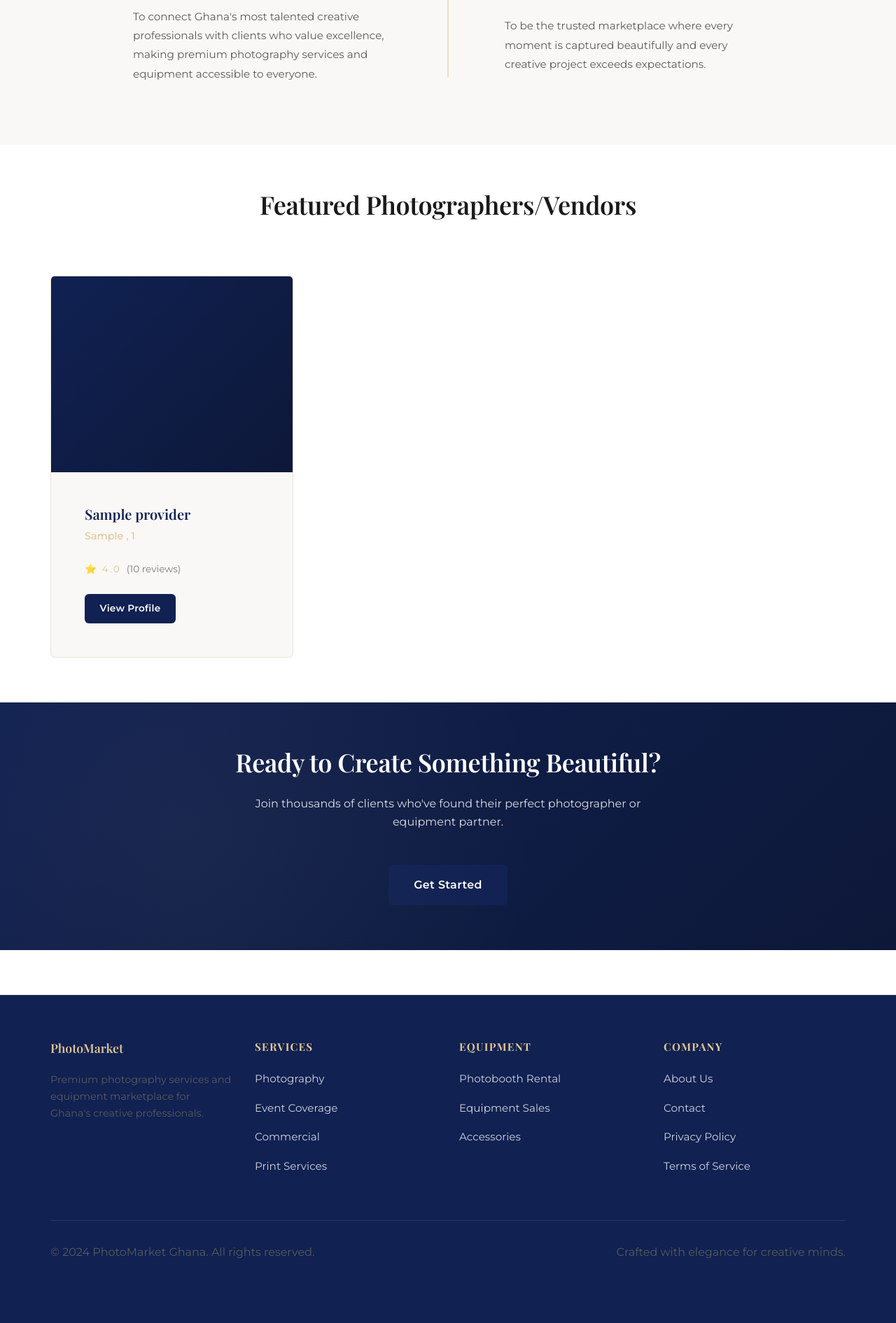
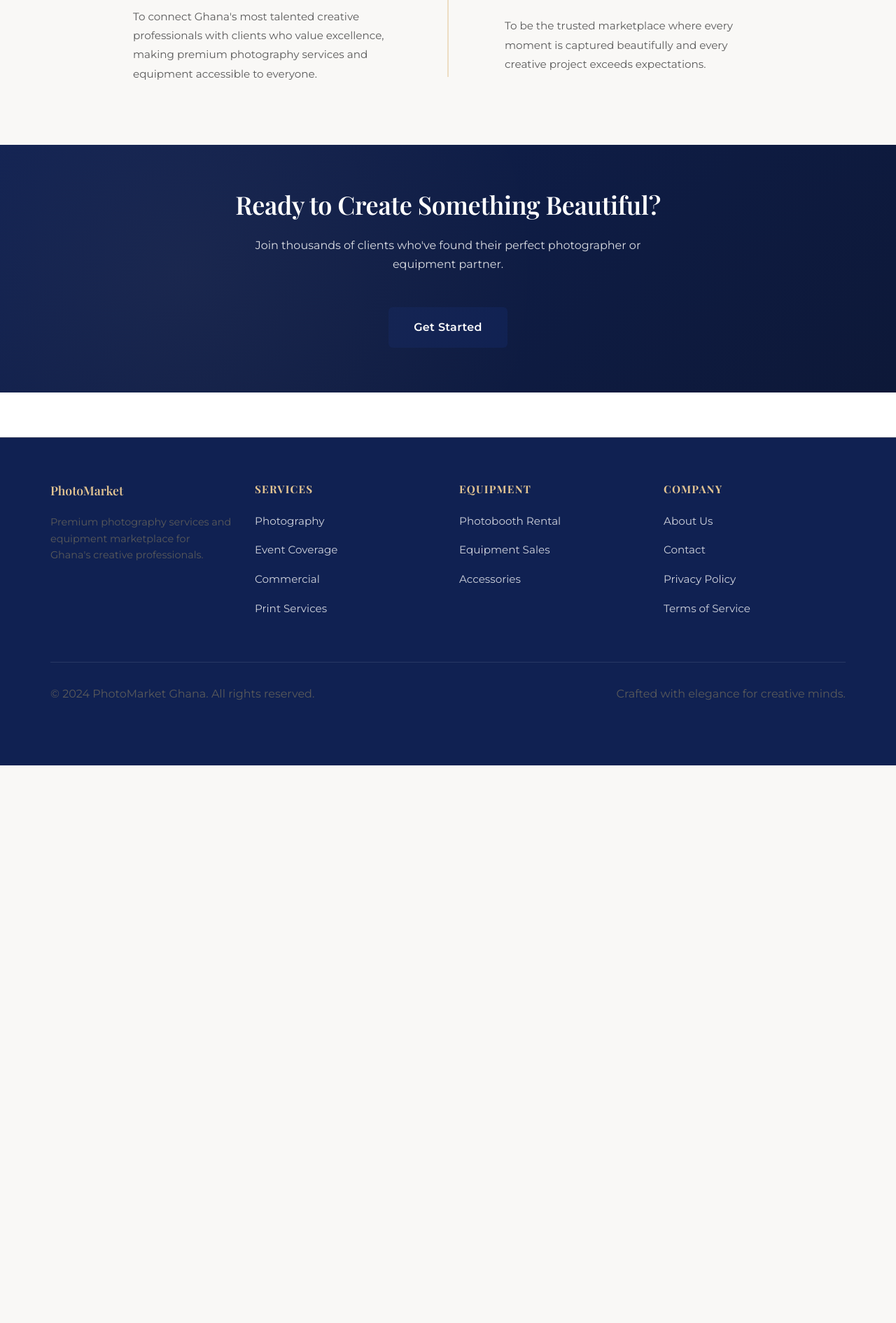
Before and after one commit to ladymargehagan/glamphotobooth, a PHP site: page / in a window 1280 px wide. Shown: the part 1475-3366 px from the top of the page at 70% size. After the commit the page ends 2569 px from the top, so only its background shows below. Run offline with PHP 8.4, Linux system fonts and the light colour scheme; tables that the repository leaves empty or names only in its code hold one stand-in row (values such as "Sample post"); a map, chart or similar area stays blank.

Commit message:
index page changes

```diff
--- a/index.php
+++ b/index.php
@@ -5,40 +5,8 @@
  */
 require_once __DIR__ . '/settings/core.php';
 
-// Load provider and product classes for featured photographers
-if (!class_exists('provider_class')) {
-    require_once __DIR__ . '/classes/provider_class.php';
-}
-if (!class_exists('product_class')) {
-    require_once __DIR__ . '/classes/product_class.php';
-}
-
 $pageTitle = 'PhotoMarket - Premium Photography Services & Equipment';
 $cssPath = SITE_URL . '/css/style.css';
-
-// Fetch top-rated photographers/vendors to feature on the homepage
-$featuredProviders = [];
-try {
-    $db = new db_connection();
-    if ($db->db_connect()) {
-        // Providers with the best ratings and most reviews (with customer validation)
-        $sql = "SELECT sp.provider_id, sp.business_name, sp.description, sp.rating, sp.total_reviews,
-                       c.name, c.city, c.country
-                FROM pb_service_providers sp
-                INNER JOIN pb_customer c ON sp.customer_id = c.id
-                WHERE sp.rating IS NOT NULL AND c.id IS NOT NULL
-                ORDER BY sp.rating DESC, sp.total_reviews DESC, sp.created_at DESC
-                LIMIT 3";
-        $featuredProviders = $db->db_fetch_all($sql);
-        if (!$featuredProviders) {
-            $featuredProviders = [];
-        }
-    }
-} catch (Exception $e) {
-    // Fail silently – homepage should still render even if this query fails
-    error_log('Featured providers query error: ' . $e->getMessage());
-    $featuredProviders = [];
-}
 ?>
 <?php include 'views/header.php'; ?>
 
@@ -119,49 +87,6 @@ try {
         </div>
     </section>
 
-    <!-- Featured Photographers -->
-    <section class="section-spacing photographers-section">
-        <div class="container">
-            <div class="section-header">
-                <h2>Featured Photographers/Vendors</h2>
-            </div>
-
-            <div class="photographer-grid">
-                <?php if ($featuredProviders && count($featuredProviders) > 0): ?>
-                    <?php foreach ($featuredProviders as $provider): ?>
-                        <div class="photographer-card">
-                            <div class="photographer-image"></div>
-                            <div class="photographer-info">
-                                <h4><?php echo htmlspecialchars($provider['business_name']); ?></h4>
-                                <p class="photographer-specialty">
-                                    <?php echo htmlspecialchars($provider['city'] ?? ''); ?>
-                                    <?php if (!empty($provider['country'])): ?>
-                                        , <?php echo htmlspecialchars($provider['country']); ?>
-                                    <?php endif; ?>
-                                </p>
-                                <div class="photographer-rating">
-                                    <?php if (!empty($provider['rating']) && $provider['rating'] > 0): ?>
-                                        <span class="rating-stars">⭐ <?php echo number_format($provider['rating'], 1); ?></span>
-                                        <span class="rating-count">(<?php echo intval($provider['total_reviews']); ?> reviews)</span>
-                                    <?php else: ?>
-                                        <span class="rating-stars">New provider</span>
-                                    <?php endif; ?>
-                                </div>
-                                <a href="<?php echo SITE_URL; ?>/provider/profile.php?id=<?php echo intval($provider['provider_id']); ?>"
-                                   class="btn btn-sm btn-primary">
-                                    View Profile
-                                </a>
-                            </div>
-                        </div>
-                    <?php endforeach; ?>
-                <?php else: ?>
-                    <p style="color: var(--text-secondary); text-align: center;">
-                        Featured photographers and vendors will appear here once providers start receiving reviews.
-                    </p>
-                <?php endif; ?>
-            </div>
-        </div>
-    </section>
 
     <!-- Call to Action -->
     <section class="section-spacing cta-section" id="services">
```
